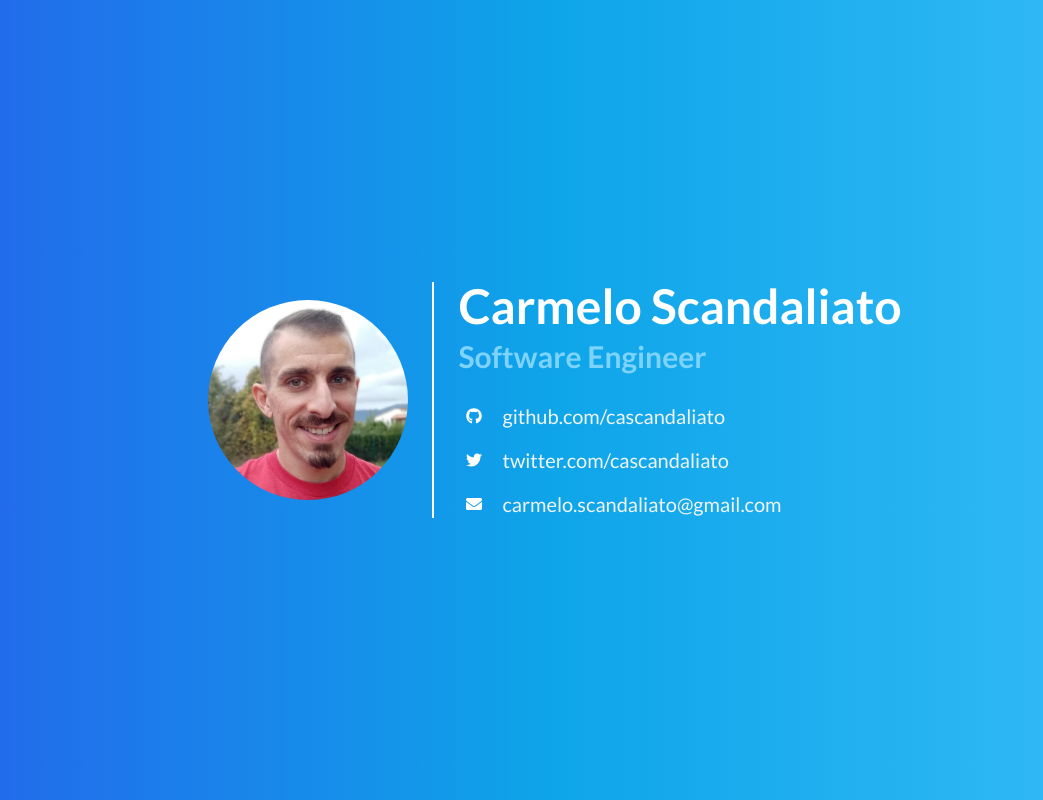
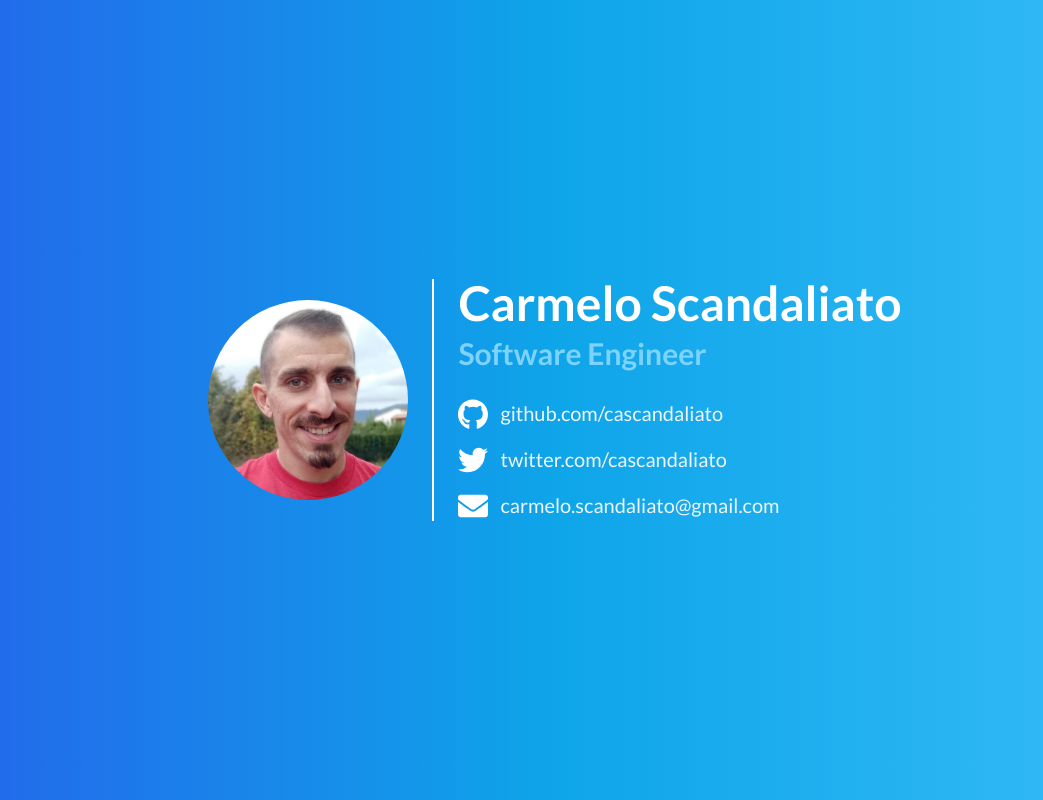
Before and after one commit to cascandaliato/cascandaliato.com, a Next.js app: page / in a window 1280 px wide. Shown: the whole page, without its empty margins (85-1128 px from the left). Built offline with nearby package versions, Linux system fonts and the light colour scheme.

Commit message:
feat: optimize fontawesome, add lang, semantic li

```diff
--- /dev/null
+++ b/pages/_document.tsx
@@ -0,0 +1,44 @@
+import Document, {
+  DocumentContext,
+  Head,
+  Html,
+  Main,
+  NextScript,
+} from 'next/document'
+
+class MyDocument extends Document {
+  static async getInitialProps(ctx: DocumentContext) {
+    const initialProps = await Document.getInitialProps(ctx)
+    return { ...initialProps }
+  }
+
+  render() {
+    return (
+      <Html lang="en">
+        <Head>
+          <meta name="description" content="Carmelo Scandaliato's home page" />
+          <title>Carmelo Scandaliato</title>
+          <link rel="icon" href="/favicon.ico" />
+          <link
+            rel="icon"
+            type="image/png"
+            href="favicon-32x32.png"
+            sizes="32x32"
+          />
+          <link
+            rel="icon"
+            type="image/png"
+            href="favicon-16x16.png"
+            sizes="16x16"
+          />
+        </Head>
+        <body>
+          <Main />
+          <NextScript />
+        </body>
+      </Html>
+    )
+  }
+}
+
+export default MyDocument
--- a/pages/index.tsx
+++ b/pages/index.tsx
@@ -1,11 +1,8 @@
-import {
-  faGithub,
-  faTwitter,
-  IconDefinition,
-} from '@fortawesome/free-brands-svg-icons'
-import { faEnvelope } from '@fortawesome/free-solid-svg-icons'
+import { IconDefinition } from '@fortawesome/fontawesome-common-types'
+import { faGithub } from '@fortawesome/free-brands-svg-icons/faGithub'
+import { faTwitter } from '@fortawesome/free-brands-svg-icons/faTwitter'
+import { faEnvelope } from '@fortawesome/free-solid-svg-icons/faEnvelope'
 import { FontAwesomeIcon } from '@fortawesome/react-fontawesome'
-import Head from 'next/head'
 import Image from 'next/image'
 
 type ContactInfo = { icon: IconDefinition; text: string; link: string }
@@ -30,22 +27,6 @@ const contactInfo: ContactInfo[] = [
 
 const Home: React.FC<{}> = () => (
   <div className="w-full h-screen bg-gradient-to-b sm:bg-gradient-to-r from-blue-600 to-lightBlue-500 sm:from-blue-600 sm:via-lightBlue-500 sm:to-lightBlue-400 flex items-center justify-center text-white font-lato">
-    <Head>
-      <title>Carmelo Scandaliato</title>
-      <link rel="icon" href="/favicon.ico" />
-      <link
-        rel="icon"
-        type="image/png"
-        href="favicon-32x32.png"
-        sizes="32x32"
-      />
-      <link
-        rel="icon"
-        type="image/png"
-        href="favicon-16x16.png"
-        sizes="16x16"
-      />
-    </Head>
     <main className="flex flex-col sm:flex-row items-center">
       <Image
         src="/me.jpg"
@@ -66,11 +47,12 @@ const Home: React.FC<{}> = () => (
 
         <ul className="mt-5 sm:mt-3">
           {contactInfo.map(({ icon, text, link }) => (
-            <p className="mt-2 sm:mt-4 flex items-stretch" key={text}>
-              <div className="w-6 sm:w-8 flex items-center">
-                <FontAwesomeIcon icon={icon} className="flex-grow text-white" />
-              </div>
-              <p className="ml-2 mb-0.5 sm:mb-0 sm:ml-3 sm:text-lg md:text-xl">
+            <li className="mt-2 sm:mt-4 flex items-center" key={text}>
+              <FontAwesomeIcon
+                icon={icon}
+                className="h-full text-white text-xl sm:text-3xl"
+              />
+              <p className="ml-2 mb-0.5 sm:ml-3 sm:text-lg md:text-xl">
                 <a
                   href={link}
                   className="hover:underline hover:text-white text-blueGray-100"
@@ -78,7 +60,7 @@ const Home: React.FC<{}> = () => (
                   {text}
                 </a>
               </p>
-            </p>
+            </li>
           ))}
         </ul>
       </section>
```
